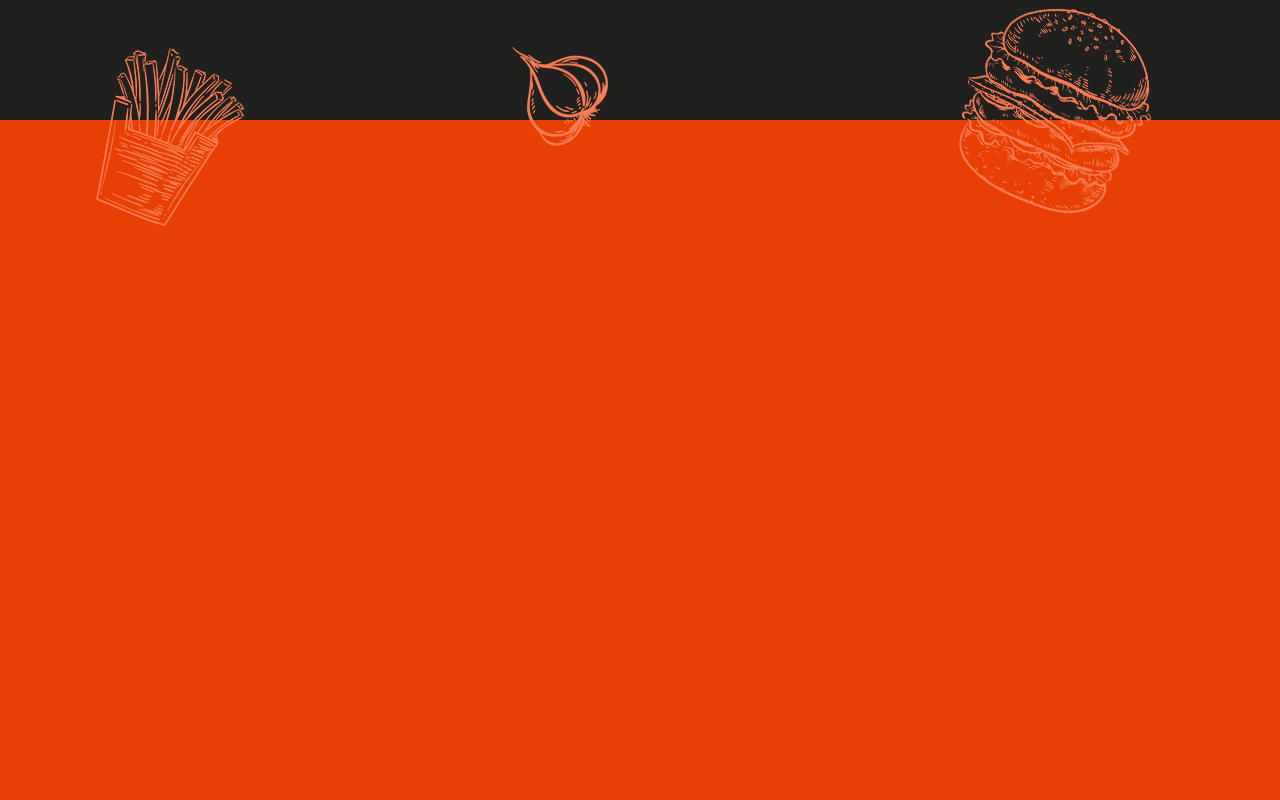
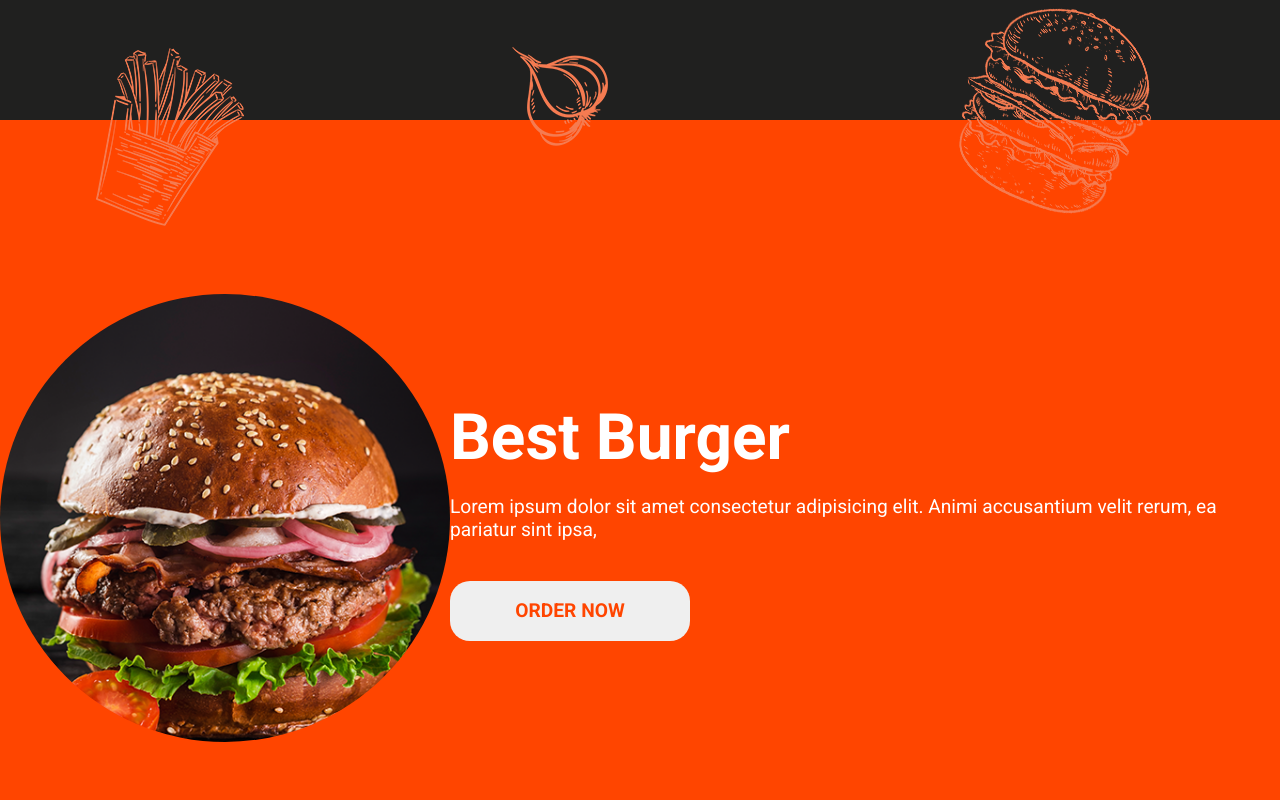
Before and after one commit to eu-waliston/Big-Burger, a React (Create React App) app: page / in a window 1280 px wide. Shown: the part 3080-3880 px from the top of the page. Built offline with nearby package versions, Linux system fonts and the light colour scheme.

Commit message:
BB - Best Burger - BP section

```diff
--- a/src/pages/BestBurgers/BestBurger.css
+++ b/src/pages/BestBurgers/BestBurger.css
@@ -1,5 +1,94 @@
 .bestburger--section {
-    width: 100%;
-    height: 100vh;
-    background-color: #E84002;
+  width: 100%;
+  height: 100vh;
+  background-color: #2b2b2b;
 }
+
+.best-burger-1 {
+  background-color: #ff4500;
+  width: 100%;
+  height: 100vh;
+
+  display: flex;
+  justify-content: space-evenly;
+  align-items: center;
+}
+
+.best-burger-2 {
+  background-color: #2b2b2b;
+  width: 100%;
+  height: 100vh;
+
+  display: flex;
+  justify-content: space-evenly;
+  align-items: center;
+}
+
+.left-content {
+  float: left;
+}
+
+.left-content img {
+  width: 450px;
+  border-radius: 100%;
+}
+
+.right-content {
+  float: right;
+}
+
+.right-content h1 {
+  font-size: 4rem;
+  color: #fff;
+}
+
+.right-content p {
+  margin-top: 20px;
+  margin-bottom: 20px;
+  color: #fff;
+  font-size: 1.2rem;
+}
+
+.right-content button {
+  width: 240px;
+  height: 60px;
+  text-transform: uppercase;
+  font-size: 1.2rem;
+  border-radius: 20px;
+  border: none;
+  color: #ff4500;
+  font-weight: bold;
+  margin-top: 20px;
+}
+
+.best-burger-2 .right-content button {
+  background-color: #ff4500;
+  color: #fff;
+}
+
+
+.back-icon-p3-3{
+    position: relative;
+}
+.back-icon-p5-5{
+    position: relative;
+
+}
+.back-icon-p2-2{
+    position: relative;
+
+}
+
+
+.back-icon-p1-1{
+    position: relative;
+
+}
+.back-icon-p2-2{
+    position: relative;
+
+}
+.back-icon-p4-4{
+    position: relative;
+
+}
--- a/src/pages/BestBurgers/BestBurger.jsx
+++ b/src/pages/BestBurgers/BestBurger.jsx
@@ -4,8 +4,35 @@ import "./BestBurger.css";
 
 const BestBurger = () => {
 
-    return(
+    return (
         <div id="best-burger" className="bestburger--section">
+            <div className="best-burgers">
+
+                <div className="best-burger-1">
+                    <div className="left-content">
+                        <img src={require("../../components/img/burger-1.png")} alt="burger" />
+                    </div>
+                    <div className="right-content">
+                        <h1>Best Burger</h1>
+                        <p>Lorem ipsum dolor sit amet consectetur adipisicing elit. Animi accusantium velit rerum, ea pariatur sint ipsa,</p>
+                        <button>order now</button>
+                    </div>
+                </div>
+
+
+                <div className="best-burger-2">
+
+                    <div className="left-content">
+                        <img src={require("../../components/img/burger-2.png")} alt="burger" />
+                    </div>
+                    <div className="right-content">
+                        <h1>Best Burger</h1>
+                        <p>Lorem ipsum dolor sit amet consectetur adipisicing elit. Animi accusantium velit rerum, ea pariatur sint ipsa,</p>
+                        <button>order now</button>
+                    </div>
+
+                </div>
+            </div>
 
         </div>
     )
```
